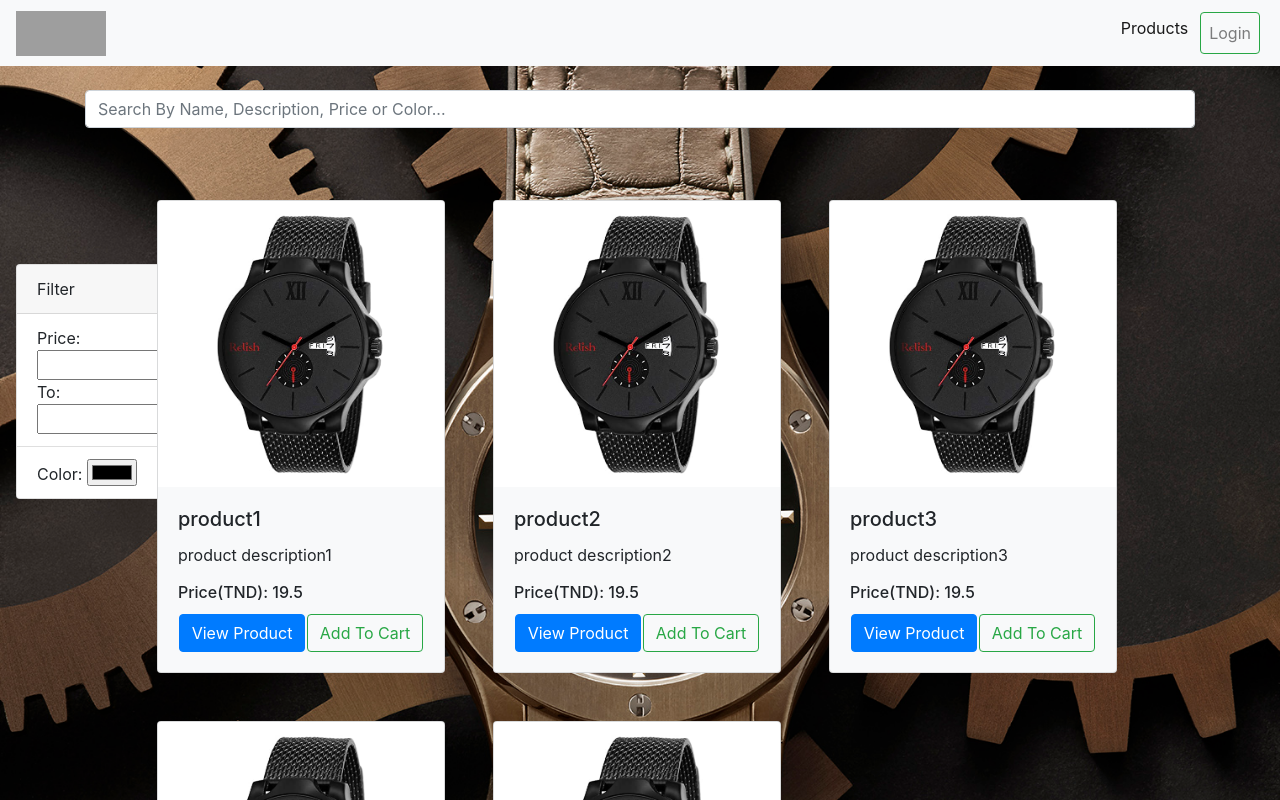
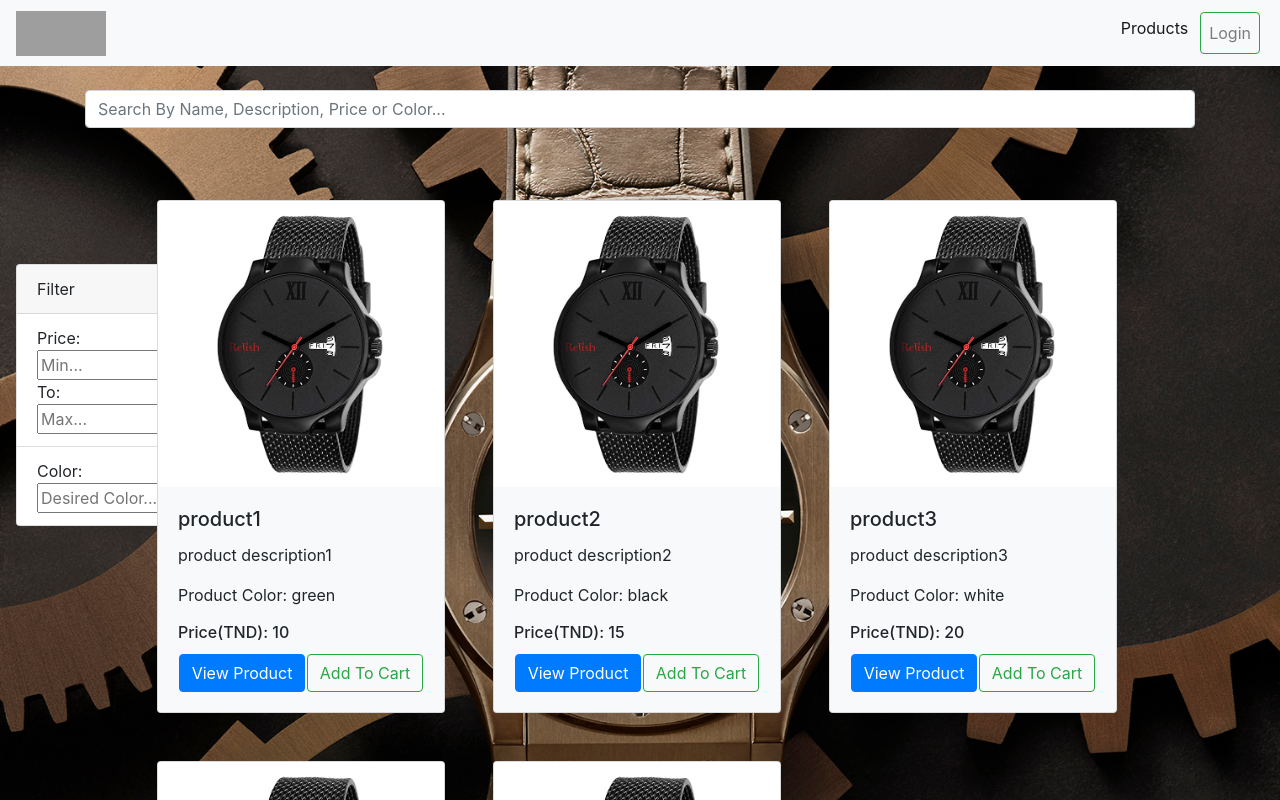
Before and after one commit to khaled-951/EcommerceAngular, an Angular app: page /products in a window 1280 px wide. Shown: the top 800 px of the page. Built offline with nearby package versions, Linux system fonts and the light colour scheme; data requests are answered from the project's data file; grey boxes are pictures that could not be loaded.

Commit message:
finishedFilter

```diff
--- a/db.json
+++ b/db.json
@@ -29,7 +29,8 @@
       "description": "product description1",
       "Quantity": 120,
       "image": "../../assets/product1.jpg",
-      "price": 19.5
+      "price": 10,
+      "color": "green"
     },
     {
       "id": 2,
@@ -37,7 +38,8 @@
       "description": "product description2",
       "Quantity": 140,
       "image": "../../assets/product1.jpg",
-      "price": 19.5
+      "price": 15,
+      "color": "black"
     },
     {
       "id": 3,
@@ -45,7 +47,8 @@
       "description": "product description3",
       "Quantity": 160,
       "image": "../../assets/product1.jpg",
-      "price": 19.5
+      "price": 20,
+      "color": "white"
     },
     {
       "id": 4,
@@ -53,7 +56,8 @@
       "description": "product description3",
       "Quantity": 160,
       "image": "../../assets/product1.jpg",
-      "price": 19.5
+      "price": 20,
+      "color": "blue"
     },
     {
       "id": 5,
@@ -61,7 +65,8 @@
       "description": "product description3",
       "Quantity": 160,
       "image": "../../assets/product1.jpg",
-      "price": 19.5
+      "price": 35,
+      "color": "grey"
     }
   ],
   "Orders": [
@@ -71,23 +76,23 @@
       "productsList": [
         {
           "productId": 4,
-          "productQuantity": 11
+          "productQuantity": 17
         },
         {
           "productId": 2,
-          "productQuantity": 17
+          "productQuantity": 23
         },
         {
           "productId": 5,
-          "productQuantity": 3
+          "productQuantity": 9
         },
         {
           "productId": 3,
-          "productQuantity": 4
+          "productQuantity": 9
         },
         {
           "productId": 1,
-          "productQuantity": 2
+          "productQuantity": 10
         }
       ],
       "address": "ariana soghra545",
@@ -126,10 +131,6 @@
       "zipCode": 3000,
       "State": "Tunis",
       "phone": 28607679
-    },
-    {
-      "id": 53,
-      "address": "hello world !"
     }
   ],
   "Cart": [
@@ -138,23 +139,23 @@
       "productsList": [
         {
           "productId": 4,
-          "productQuantity": 11
+          "productQuantity": 17
         },
         {
           "productId": 2,
-          "productQuantity": 17
+          "productQuantity": 23
         },
         {
           "productId": 5,
-          "productQuantity": 3
+          "productQuantity": 9
         },
         {
           "productId": 3,
-          "productQuantity": 4
+          "productQuantity": 9
         },
         {
           "productId": 1,
-          "productQuantity": 2
+          "productQuantity": 10
         }
       ]
     },
--- a/src/app/model/Product.ts
+++ b/src/app/model/Product.ts
@@ -5,4 +5,5 @@ export class Product{
   Quantity: number;
   image: string;
   price: number;
+  color: string ;
 }
--- a/src/app/order/order.component.html
+++ b/src/app/order/order.component.html
@@ -43,7 +43,7 @@
       </button>
     </div>
     <div class="modal-body">
-      <h3>Your Purchase Has Been Processed Succesfully !</h3>
+      <h4>Your Purchase Has Been Processed Succesfully !</h4>
     </div>
     <div class="modal-footer">
       <button type="button" class="btn btn-outline-dark" (click)="modal.close('Close click')">Close</button>
--- a/src/app/product-details/product-details.component.html
+++ b/src/app/product-details/product-details.component.html
@@ -5,20 +5,21 @@
       <h5 class="card-title">Product Name: {{product.name}}</h5>
       <p class="card-text">Product Description: {{product.description}}</p>
       <p class="card-text">Product Price: {{product.price}}</p>
+      <p class="card-text">Product Color: {{product.color}}</p>
       <img src="{{product.image}}" alt="ImageNotFound" class="img-fluid" style="width: 300px; height: 300px">
 
     </div>
     <div>
       <a routerLink="/products" routerLinkActive="active" class="btn btn-primary m-3">Go Back To Products !</a>
-      <a class="btn btn-outline-success m-2" id="addtocart" (click)="addProductToCart(product.id)">Add To Cart !</a>
+      <a class="btn btn-outline-success m-2" id="addtocart" (click)="addProductToCart(product.id); open(content)">Add To Cart !</a>
     </div>
   </div>
 </div>
-<div class="toast" data-autohide="false">
-  <div class="toast-header">
-    Toast Header
+<ng-template #content let-modal>
+  <div class="modal-body">
+    <h5>This Product Has Been Added To Your Cart !</h5>
   </div>
-  <div class="toast-body">
-    Some text inside the toast body
+  <div class="modal-footer">
+    <button type="button" class="btn btn-outline-dark" (click)="modal.close('Close click')">Close</button>
   </div>
-</div>
+</ng-template>
--- a/src/app/product-details/product-details.component.ts
+++ b/src/app/product-details/product-details.component.ts
@@ -4,6 +4,7 @@ import {ProductService} from '../shared/product.service';
 import {Product} from '../model/Product';
 import {CartService} from '../shared/cart.service';
 import {UserService} from '../shared/user.service';
+import {NgbModal} from '@ng-bootstrap/ng-bootstrap';
 
 @Component({
   selector: 'app-product-details',
@@ -13,7 +14,7 @@ import {UserService} from '../shared/user.service';
 export class ProductDetailsComponent implements OnInit {
   product: Product ;
 
-  constructor(private route: ActivatedRoute, private ProductServiceInstance: ProductService,
+  constructor(private route: ActivatedRoute, private ProductServiceInstance: ProductService, private modalService: NgbModal,
               private CartServiceInstance: CartService, private UserServiceInstance: UserService, private router: Router) { }
 
   ngOnInit(): void {
@@ -29,5 +30,9 @@ export class ProductDetailsComponent implements OnInit {
       );
     }
   }
-
+  open(content): void {
+    if (this.UserServiceInstance.currentUser !== null) {
+      this.modalService.open(content, {ariaLabelledBy: 'modal-basic-title'});
+    }
+  }
 }
--- a/src/app/product-search/product-search.component.html
+++ b/src/app/product-search/product-search.component.html
@@ -8,8 +8,11 @@
   <div class="card" style="width: 15rem;">
     <div class="card-header">Filter</div>
     <ul class="list-group list-group-flush">
-      <li class="list-group-item">Price: <input type="number"> To: <input type="number"></li>
-      <li class="list-group-item">Color: <input type="color"></li>
+      <li class="list-group-item">
+        Price: <input type="number" placeholder="Min..." name="priceMinFilter" [(ngModel)]="priceMinFilter" (keyup)="sendPriceMinFilter()">
+        To: <input type="number" placeholder="Max..." name="priceMaxFilter" [(ngModel)]="priceMaxFilter" (keyup)="sendPriceMaxFilter()">
+      </li>
+      <li class="list-group-item">Color: <input type="text" placeholder="Desired Color..." name="colorFilter" [(ngModel)]="colorFilter" (keyup)="sendColorFilter()" (change)="sendColorFilter()"></li>
     </ul>
   </div>
 </div>
--- a/src/app/product-search/product-search.component.ts
+++ b/src/app/product-search/product-search.component.ts
@@ -7,15 +7,35 @@ import {Component, EventEmitter, Input, OnInit, Output} from '@angular/core';
 })
 export class ProductSearchComponent implements OnInit {
   seachFor: string ;
+  priceMaxFilter: number ;
+  priceMinFilter: number ;
+  colorFilter: string ;
   @Input() itemsFound: number ;
   @Output() setSearchFor = new EventEmitter<string>();
+  @Output() setPriceMaxFilter = new EventEmitter<number>();
+  @Output() setPriceMinFilter = new EventEmitter<number>();
+  @Output() setColorFilter = new EventEmitter<string>();
 
   constructor() { }
 
   ngOnInit(): void {
   }
   sendSearch(): void{
+    this.priceMinFilter = undefined ;
+    this.priceMaxFilter = undefined ;
+    this.colorFilter = '' ;
     this.setSearchFor.emit(this.seachFor);
   }
-
+  sendPriceMaxFilter(): void{
+    this.seachFor = '' ;
+    this.setPriceMaxFilter.emit(this.priceMaxFilter);
+  }
+  sendPriceMinFilter(): void{
+    this.seachFor = '' ;
+    this.setPriceMinFilter.emit(this.priceMinFilter);
+  }
+  sendColorFilter(): void{
+    this.seachFor = '' ;
+    this.setColorFilter.emit(this.colorFilter);
+  }
 }
--- a/src/app/product/product.component.html
+++ b/src/app/product/product.component.html
@@ -1,4 +1,6 @@
-<app-product-search (setSearchFor)="getSearchFor($event)" [itemsFound]="itemsFound" ></app-product-search>
+<app-product-search (setSearchFor)="getSearchFor($event)" [itemsFound]="itemsFound"
+                    (setColorFilter)="getColorFilter($event)" (setPriceMinFilter)="getPriceMinFilter($event)"
+                    (setPriceMaxFilter)="getPriceMaxFilter($event)"></app-product-search>
 <div class="container">
   <div class="d-flex align-content-stretch flex-wrap m-lg-5">
     <div *ngFor="let i of products" class="card bg-light mt-3 m-lg-4" style="width: 18rem;">
@@ -6,12 +8,21 @@
       <div class="card-body">
         <h5 class="card-title">{{i.name}}</h5>
         <p class="card-text">{{i.description}}</p>
+        <p class="card-text">Product Color: {{i.color}}</p>
         <h6 class="card-title">Price(TND): {{i.price}}</h6>
         <div class="d-flex justify-content-around">
           <a routerLink="/product/{{i.id}}" routerLinkActive="active" class="btn btn-primary" >View Product</a>
-          <a class="btn btn-outline-success" (click)="addProductToCart(i.id)">Add To Cart</a>
+          <a class="btn btn-outline-success" (click)="addProductToCart(i.id);open(content);">Add To Cart</a>
         </div>
       </div>
     </div>
   </div>
 </div>
+<ng-template #content let-modal>
+  <div class="modal-body">
+    <h5>This Product Has Been Added To Your Cart !</h5>
+  </div>
+  <div class="modal-footer">
+    <button type="button" class="btn btn-outline-dark" (click)="modal.close('Close click')">Close</button>
+  </div>
+</ng-template>
--- a/src/app/product/product.component.ts
+++ b/src/app/product/product.component.ts
@@ -4,6 +4,7 @@ import {Product} from '../model/Product';
 import {CartService} from '../shared/cart.service';
 import {UserService} from '../shared/user.service';
 import {Router} from '@angular/router';
+import {NgbModal} from '@ng-bootstrap/ng-bootstrap';
 
 @Component({
   selector: 'app-product',
@@ -13,8 +14,11 @@ import {Router} from '@angular/router';
 export class ProductComponent implements OnInit {
   products: Product[];
   itemsFound: number ;
+  priceMaxFilter: number ;
+  priceMinFilter: number ;
+  colorFilter: string ;
   constructor(private ProductServiceInstance: ProductService, private CartServiceInstance: CartService,
-              private UserServiceInstance: UserService, private router: Router) { }
+              private UserServiceInstance: UserService, private router: Router, private modalService: NgbModal) { }
 
   ngOnInit(): void {
     this.ProductServiceInstance.readAllProducts().subscribe( data => this.products = data );
@@ -40,4 +44,65 @@ export class ProductComponent implements OnInit {
       }
     } );
   }
+  getPriceMinFilter(data: number): void{
+    this.ProductServiceInstance.readAllProducts().subscribe( x =>
+    {
+      this.products = x ;
+      this.itemsFound = undefined ;
+      if (data){
+        this.priceMinFilter = data ;
+        if (this.priceMaxFilter ){
+          this.products = this.products.filter( (y) => y.price <= this.priceMaxFilter );
+        }
+        if (this.colorFilter ){
+          this.products = this.products.filter( (y) => y.color.indexOf(this.colorFilter) !== -1 );
+        }
+        this.products = this.products.filter( (y) => y.price >= data );
+        this.itemsFound = this.products.length ;
+      }
+    } );
+  }
+  getPriceMaxFilter(data: number): void{
+
+    this.ProductServiceInstance.readAllProducts().subscribe( x =>
+    {
+      this.products = x ;
+      this.itemsFound = undefined ;
+      if (data){
+        this.priceMaxFilter = data ;
+        if (this.priceMinFilter ){
+          this.products = this.products.filter( (y) => y.price >= this.priceMinFilter );
+        }
+        if (this.colorFilter ){
+          this.products = this.products.filter( (y) => y.color.indexOf(this.colorFilter) !== -1 );
+        }
+        this.products = this.products.filter( (y) => y.price <= data );
+        this.itemsFound = this.products.length ;
+      }
+    } );
+  }
+  getColorFilter(data: string): void{
+    this.colorFilter = undefined ;
+    this.ProductServiceInstance.readAllProducts().subscribe( x =>
+    {
+      this.products = x ;
+      this.itemsFound = undefined ;
+      if (data !== '' ){
+        this.colorFilter = data ;
+        this.products = this.products.filter( (y) => y.color.indexOf(data) !== -1 );
+      }
+      if (this.priceMaxFilter ){
+        this.products = this.products.filter( (y) => y.price <= this.priceMaxFilter );
+      }
+      if (this.priceMinFilter ){
+        this.products = this.products.filter( (y) => y.price >= this.priceMinFilter );
+      }
+      this.itemsFound = this.products.length ;
+    } );
+  }
+  open(content): void {
+    if (this.UserServiceInstance.currentUser !== null) {
+      this.modalService.open(content, {ariaLabelledBy: 'modal-basic-title'});
+    }
+  }
 }
```
